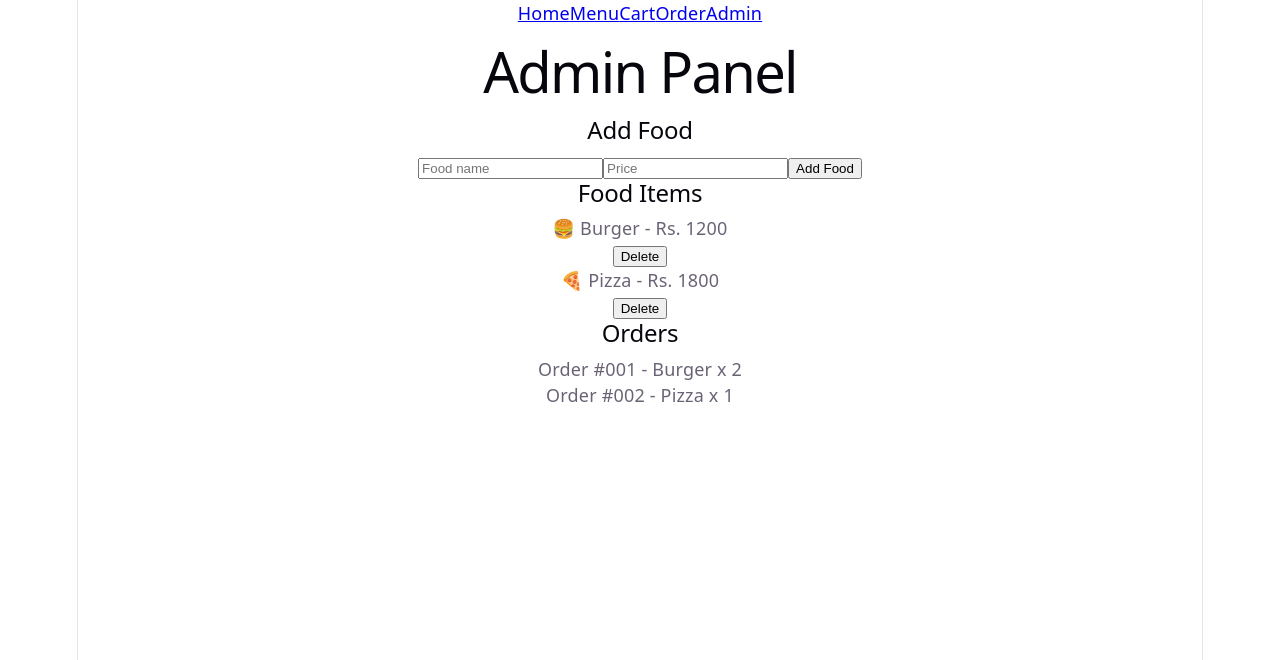
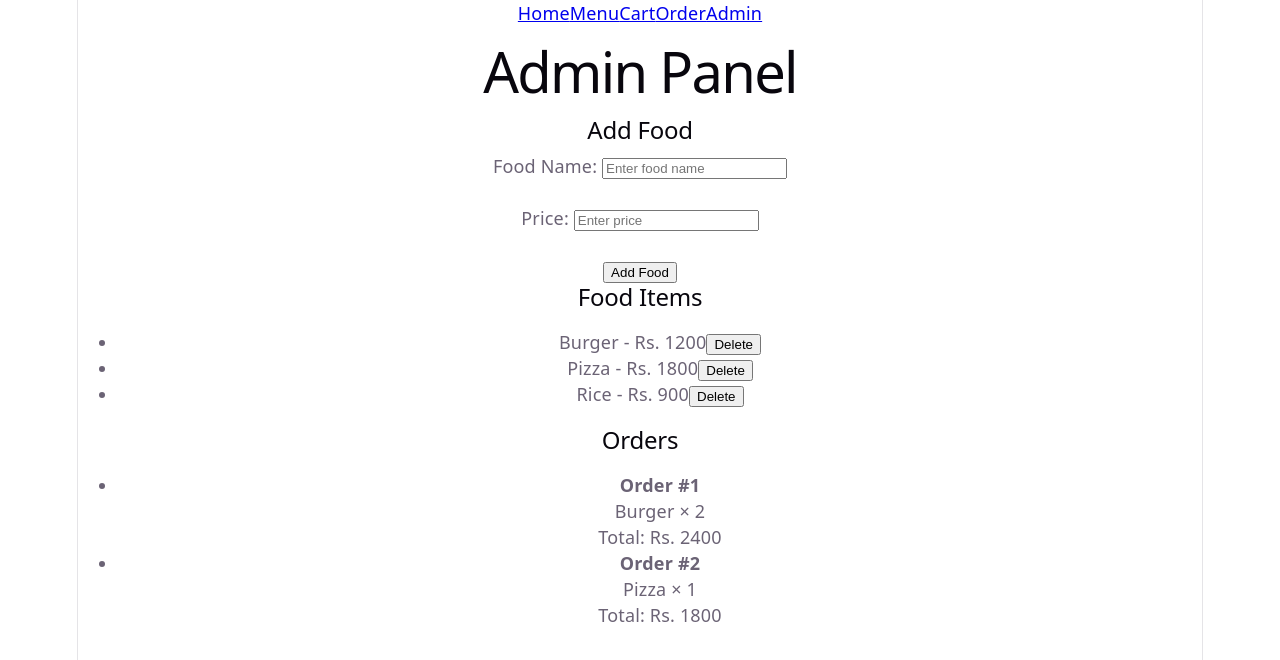
Before and after one commit to Santa-02/Restaurant-Practice, a React (Vite) app: page /admin in a window 1280 px wide. Shown: the top 660 px of the page. Built offline with nearby package versions, Linux system fonts and the light colour scheme.

Commit message:
Implement admin page

```diff
--- /dev/null
+++ b/src/component/AddFood.jsx
@@ -0,0 +1,61 @@
+import { useState } from "react";
+
+function AddFood({ onAddFood }) {
+  const [foodName, setFoodName] = useState("");
+  const [price, setPrice] = useState("");
+
+  const handleSubmit = (e) => {
+    e.preventDefault();
+
+    if (foodName === "" || price === "") {
+      alert("Please enter food name and price");
+      return;
+    }
+
+    onAddFood(foodName, price);
+
+    // Clear form
+    setFoodName("");
+    setPrice("");
+  };
+
+  return (
+    <section>
+      <h2>Add Food</h2>
+
+      <form onSubmit={handleSubmit}>
+        <div>
+          <label>Food Name: </label>
+
+          <input
+            type="text"
+            value={foodName}
+            onChange={(e) => setFoodName(e.target.value)}
+            placeholder="Enter food name"
+          />
+        </div>
+
+        <br />
+
+        <div>
+          <label>Price: </label>
+
+          <input
+            type="number"
+            value={price}
+            onChange={(e) => setPrice(e.target.value)}
+            placeholder="Enter price"
+          />
+        </div>
+
+        <br />
+
+        <button type="submit">
+          Add Food
+        </button>
+      </form>
+    </section>
+  );
+}
+
+export default AddFood;
--- /dev/null
+++ b/src/component/FoodList.jsx
@@ -0,0 +1,27 @@
+function FoodList({ foods, onDeleteFood }) {
+  return (
+    <section>
+      <h2>Food Items</h2>
+
+      {foods.length === 0 ? (
+        <p>No food items available.</p>
+      ) : (
+        <ul>
+          {foods.map((food) => (
+            <li key={food.id}>
+              {food.name} - Rs. {food.price}
+
+              <button
+                onClick={() => onDeleteFood(food.id)}
+              >
+                Delete
+              </button>
+            </li>
+          ))}
+        </ul>
+      )}
+    </section>
+  );
+}
+
+export default FoodList;
--- /dev/null
+++ b/src/component/OrderList.jsx
@@ -0,0 +1,29 @@
+function OrderList({ orders }) {
+  return (
+    <section>
+      <h2>Orders</h2>
+
+      {orders.length === 0 ? (
+        <p>No orders available.</p>
+      ) : (
+        <ul>
+          {orders.map((order) => (
+            <li key={order.id}>
+              <strong>Order #{order.id}</strong>
+
+              <p>
+                {order.food} × {order.quantity}
+              </p>
+
+              <p>
+                Total: Rs. {order.total}
+              </p>
+            </li>
+          ))}
+        </ul>
+      )}
+    </section>
+  );
+}
+
+export default OrderList;
--- a/src/pages/Admin.jsx
+++ b/src/pages/Admin.jsx
@@ -1,33 +1,68 @@
+import { useState } from "react";
+import AddFood from "../component/AddFood";
+import FoodList from "../component/FoodList";
+import OrderList from "../component/OrderList";
+
 function Admin() {
+  const [foods, setFoods] = useState([
+    {
+      id: 1,
+      name: "Burger",
+      price: 1200,
+    },
+    {
+      id: 2,
+      name: "Pizza",
+      price: 1800,
+    },
+    {
+      id: 3,
+      name: "Rice",
+      price: 900,
+    },
+  ]);
+
+  const [orders] = useState([
+    {
+      id: 1,
+      food: "Burger",
+      quantity: 2,
+      total: 2400,
+    },
+    {
+      id: 2,
+      food: "Pizza",
+      quantity: 1,
+      total: 1800,
+    },
+  ]);
+
+  const addFood = (name, price) => {
+    const newFood = {
+      id: Date.now(),
+      name: name,
+      price: Number(price),
+    };
+
+    setFoods([...foods, newFood]);
+  };
+
+  const deleteFood = (id) => {
+    setFoods(foods.filter((food) => food.id !== id));
+  };
+
   return (
     <div>
       <h1>Admin Panel</h1>
 
-      <section>
-        <h2>Add Food</h2>
+      <AddFood onAddFood={addFood} />
 
-        <input type="text" placeholder="Food name" />
-        <input type="number" placeholder="Price" />
+      <FoodList
+        foods={foods}
+        onDeleteFood={deleteFood}
+      />
 
-        <button>Add Food</button>
-      </section>
-
-      <section>
-        <h2>Food Items</h2>
-
-        <p>🍔 Burger - Rs. 1200</p>
-        <button>Delete</button>
-
-        <p>🍕 Pizza - Rs. 1800</p>
-        <button>Delete</button>
-      </section>
-
-      <section>
-        <h2>Orders</h2>
-
-        <p>Order #001 - Burger x 2</p>
-        <p>Order #002 - Pizza x 1</p>
-      </section>
+      <OrderList orders={orders} />
     </div>
   );
 }
```
